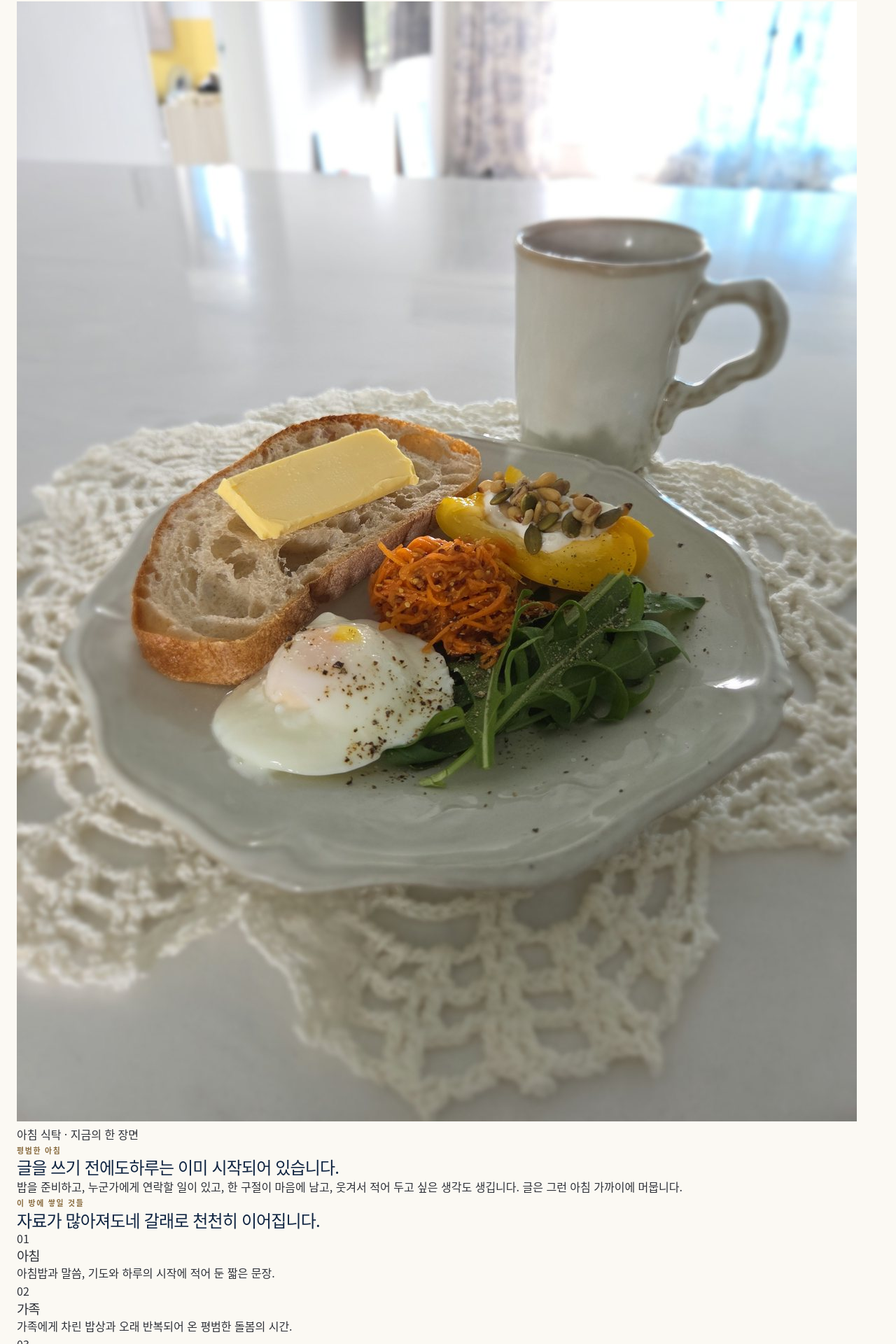
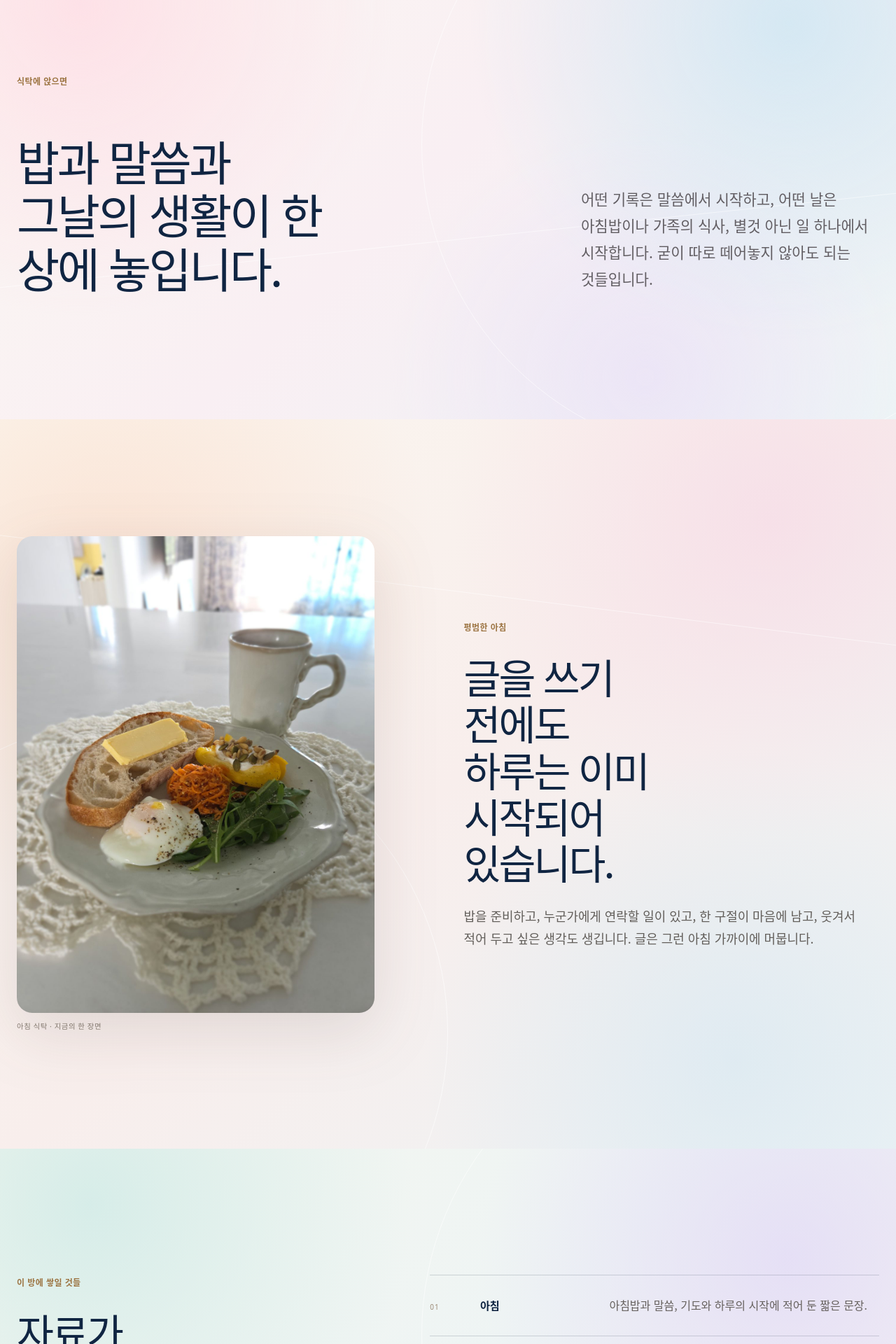
Before and after one commit to k-mama/esthercho, a Next.js app: page /ko/notes in a window 1280 px wide. Shown: the part 874-2794 px from the top of the page at 70% size. Built offline with nearby package versions, Linux system fonts and the light colour scheme.

Commit message:
style: give Morning Table a luminous expandable interior

```diff
--- a/src/app/notes/notes.css
+++ b/src/app/notes/notes.css
@@ -1,16 +1,18 @@
 .morning-page {
-  --morning-ivory: #fbf9f3;
-  --morning-cream: #f3ede2;
-  --morning-mist: #e6eceb;
-  --morning-dawn: #d8e4e7;
-  --morning-night: #10263f;
+  --morning-ivory: #fbf8f2;
+  --morning-cream: #f6eee3;
+  --morning-mist: #eaf2f3;
+  --morning-petal: #f7e9ef;
+  --morning-lilac: #eee9f6;
+  --morning-night: #102842;
+  overflow: clip;
   background: var(--morning-ivory);
   color: var(--ink);
 }
 
 .morning-kicker {
   margin: 0;
-  color: var(--brand-gold-deep);
+  color: #9c7442;
   font-family: var(--font-interface);
   font-size: 0.68rem;
   font-weight: 700;
@@ -18,237 +20,587 @@
   text-transform: uppercase;
 }
 
+.morning-page h2,
+.morning-page h3,
+.morning-page p {
+  margin-top: 0;
+}
+
 .morning-page h2 {
-  margin: 0;
   color: var(--brand-navy);
   font-weight: 400;
-  letter-spacing: -0.035em;
+  letter-spacing: -0.04em;
 }
 
-.morning-intro {
-  padding-block: clamp(7rem, 13vw, 13rem);
-  background:
-    radial-gradient(circle at 80% 18%, rgba(216, 228, 231, 0.72), transparent 34%),
-    linear-gradient(135deg, #fbf9f3 0%, #f6f1e8 58%, #edf1ef 100%);
+.morning-foyer,
+.morning-present,
+.morning-threads,
+.morning-manuscript,
+.morning-close {
+  position: relative;
+  isolation: isolate;
+  overflow: hidden;
 }
 
-.morning-intro-grid {
+.morning-foyer::before,
+.morning-present::before,
+.morning-threads::before,
+.morning-manuscript::before,
+.morning-close::before {
+  position: absolute;
+  z-index: -1;
+  width: min(58rem, 70vw);
+  aspect-ratio: 1;
+  content: "";
+  border: 1px solid rgba(255, 255, 255, 0.56);
+  border-radius: 50%;
+  pointer-events: none;
+}
+
+.morning-foyer::after,
+.morning-present::after,
+.morning-threads::after,
+.morning-manuscript::after,
+.morning-close::after {
+  position: absolute;
+  z-index: -1;
+  width: 120%;
+  height: 1px;
+  content: "";
+  background: rgba(255, 255, 255, 0.48);
+  transform-origin: center;
+  pointer-events: none;
+}
+
+/* -------------------------------------------------------------------------- */
+/* Foyer                                                                       */
+/* -------------------------------------------------------------------------- */
+
+.morning-foyer {
+  padding-block: clamp(8rem, 14vw, 14rem);
+  background:
+    radial-gradient(circle at 9% 12%, rgba(255, 215, 226, 0.68), transparent 34%),
+    radial-gradient(circle at 88% 16%, rgba(204, 230, 243, 0.78), transparent 36%),
+    radial-gradient(circle at 72% 91%, rgba(232, 221, 247, 0.6), transparent 33%),
+    linear-gradient(135deg, #fbf8f2 0%, #f9eff3 48%, #edf4f6 100%);
+}
+
+.morning-foyer::before {
+  top: -25%;
+  right: -17%;
+}
+
+.morning-foyer::after {
+  top: 62%;
+  left: -10%;
+  transform: rotate(-6deg);
+}
+
+.morning-foyer-grid {
   display: grid;
-  grid-template-columns: minmax(0, 1.05fr) minmax(300px, 0.65fr);
+  grid-template-columns: minmax(0, 1.05fr) minmax(300px, 0.66fr);
   gap: clamp(3rem, 10vw, 10rem);
   align-items: end;
   margin-top: clamp(2rem, 5vw, 4.5rem);
 }
 
-.morning-intro h2 {
-  max-width: 10ch;
+.morning-foyer h2 {
+  max-width: 12ch;
   font-family: var(--font-interface);
-  font-size: clamp(3rem, 6.1vw, 6.7rem);
+  font-size: clamp(3.15rem, 6vw, 6.6rem);
   font-weight: 300;
-  line-height: 0.95;
+  line-height: 0.97;
 }
 
-.morning-intro-copy {
+.morning-foyer-grid > p {
   max-width: 560px;
-  color: #665f58;
+  margin-bottom: 0.2rem;
+  color: #625e63;
   font-family: var(--font-editorial);
-  font-size: clamp(1.16rem, 1.7vw, 1.46rem);
-  line-height: 1.75;
+  font-size: clamp(1.12rem, 1.65vw, 1.42rem);
+  line-height: 1.78;
 }
 
-.morning-intro-copy p {
-  margin: 0;
+/* -------------------------------------------------------------------------- */
+/* Present-day table                                                           */
+/* -------------------------------------------------------------------------- */
+
+.morning-present {
+  padding-block: clamp(8rem, 13vw, 13rem);
+  background:
+    radial-gradient(circle at 12% 22%, rgba(251, 216, 196, 0.62), transparent 34%),
+    radial-gradient(circle at 86% 14%, rgba(245, 213, 229, 0.56), transparent 32%),
+    radial-gradient(circle at 82% 88%, rgba(211, 230, 241, 0.58), transparent 32%),
+    linear-gradient(140deg, #fbf7ef 0%, #f8eeec 50%, #edf3f5 100%);
 }
 
-.morning-table-scene {
-  padding-block: clamp(6rem, 11vw, 11rem);
-  background: var(--morning-ivory);
+.morning-present::before {
+  bottom: -27%;
+  left: -20%;
 }
 
-.morning-table-inner {
+.morning-present::after {
+  top: 24%;
+  right: -14%;
+  transform: rotate(7deg);
+}
+
+.morning-present-grid {
   display: grid;
-  grid-template-columns: minmax(280px, 0.72fr) minmax(0, 0.88fr);
-  gap: clamp(3.5rem, 9vw, 9rem);
+  grid-template-columns: minmax(300px, 0.74fr) minmax(0, 0.86fr);
+  gap: clamp(4rem, 10vw, 10rem);
   align-items: center;
 }
 
-.morning-table-figure {
-  width: min(100%, 520px);
+.morning-present-figure {
+  width: min(100%, 560px);
   margin: 0;
+  filter: drop-shadow(0 26px 44px rgba(69, 55, 49, 0.13));
 }
 
-.morning-table-figure img {
+.morning-present-figure img {
   display: block;
   width: 100%;
   height: auto;
   aspect-ratio: 3 / 4;
   object-fit: cover;
+  object-position: center 56%;
+  border-radius: 22px;
 }
 
-.morning-table-figure figcaption {
+.morning-present-figure figcaption {
   margin-top: 0.8rem;
-  color: #857d73;
+  color: #81776d;
   font-family: var(--font-interface);
-  font-size: 0.67rem;
+  font-size: 0.65rem;
   letter-spacing: 0.055em;
   line-height: 1.5;
 }
 
-.morning-table-copy {
+.morning-present-copy {
+  max-width: 650px;
+}
+
+.morning-present-copy h2 {
+  max-width: 10ch;
+  margin-top: 1.7rem;
+  font-family: var(--font-editorial);
+  font-size: clamp(2.8rem, 4.9vw, 5.2rem);
+  line-height: 1;
+}
+
+.morning-present-copy > p:not(.morning-kicker) {
+  max-width: 580px;
+  margin-top: 1.7rem;
+  color: #625e5a;
+  font-family: var(--font-editorial);
+  font-size: clamp(1.05rem, 1.4vw, 1.2rem);
+  line-height: 1.82;
+}
+
+/* -------------------------------------------------------------------------- */
+/* Expandable content threads                                                  */
+/* -------------------------------------------------------------------------- */
+
+.morning-threads {
+  padding-block: clamp(8rem, 14vw, 14rem);
+  background:
+    radial-gradient(circle at 10% 10%, rgba(201, 232, 229, 0.68), transparent 34%),
+    radial-gradient(circle at 88% 20%, rgba(225, 216, 246, 0.72), transparent 34%),
+    radial-gradient(circle at 64% 92%, rgba(251, 222, 210, 0.48), transparent 31%),
+    linear-gradient(135deg, #f5f7ef 0%, #eef4f4 49%, #f8eef3 100%);
+}
+
+.morning-threads::before {
+  top: -23%;
+  right: -17%;
+}
+
+.morning-threads::after {
+  bottom: 24%;
+  left: -12%;
+  transform: rotate(-5deg);
+}
+
+.morning-threads-inner {
+  display: grid;
+  grid-template-columns: minmax(0, 0.72fr) minmax(430px, 1fr);
+  gap: clamp(4rem, 10vw, 10rem);
+  align-items: start;
+}
+
+.morning-threads-heading {
   max-width: 620px;
 }
 
-.morning-table-copy h2 {
-  max-width: 9ch;
+.morning-threads-heading h2 {
+  max-width: 10ch;
   margin-top: 1.7rem;
   font-family: var(--font-editorial);
-  font-size: clamp(2.6rem, 4.7vw, 4.9rem);
+  font-size: clamp(2.8rem, 4.8vw, 5.1rem);
   line-height: 1;
 }
 
-.morning-table-copy > p:not(.morning-kicker) {
-  margin: 1.55rem 0 0;
-  color: #665f58;
-  font-family: var(--font-editorial);
-  font-size: 1.08rem;
-  line-height: 1.8;
+.morning-thread-list {
+  border-top: 1px solid rgba(35, 54, 73, 0.18);
 }
 
-.morning-writing {
-  padding-block: clamp(8rem, 14vw, 14rem);
-  background: var(--morning-mist);
+.morning-thread {
+  display: grid;
+  grid-template-columns: 3.1rem minmax(110px, 0.42fr) minmax(0, 1fr);
+  gap: 1.4rem;
+  align-items: baseline;
+  padding-block: 1.8rem;
+  border-bottom: 1px solid rgba(35, 54, 73, 0.18);
 }
 
-.morning-writing-inner {
+.morning-thread > span {
+  color: #9b8975;
+  font-family: var(--font-interface);
+  font-size: 0.62rem;
+  letter-spacing: 0.12em;
+}
+
+.morning-thread h3 {
+  color: var(--brand-navy);
+  font-family: var(--font-interface);
+  font-size: 0.9rem;
+  font-weight: 650;
+  letter-spacing: 0.015em;
+}
+
+.morning-thread p {
+  color: #66615e;
+  font-family: var(--font-editorial);
+  font-size: 1rem;
+  line-height: 1.7;
+}
+
+/* -------------------------------------------------------------------------- */
+/* Manuscript                                                                  */
+/* -------------------------------------------------------------------------- */
+
+.morning-manuscript {
+  padding-block: clamp(8rem, 14vw, 14rem);
+  color: #f7f4ee;
+  background:
+    radial-gradient(circle at 12% 18%, rgba(89, 146, 190, 0.32), transparent 33%),
+    radial-gradient(circle at 88% 12%, rgba(160, 126, 185, 0.25), transparent 31%),
+    radial-gradient(circle at 74% 88%, rgba(105, 178, 181, 0.2), transparent 33%),
+    linear-gradient(145deg, #102842 0%, #18344f 48%, #1a3b48 100%);
+}
+
+.morning-manuscript::before {
+  top: -24%;
+  right: -14%;
+  border-color: rgba(235, 243, 246, 0.2);
+}
+
+.morning-manuscript::after {
+  bottom: 28%;
+  left: -11%;
+  background: rgba(235, 243, 246, 0.18);
+  transform: rotate(-6deg);
+}
+
+.morning-manuscript .morning-kicker {
+  color: #dfc89f;
+}
+
+.morning-manuscript-grid {
   display: grid;
-  grid-template-columns: minmax(0, 0.72fr) minmax(300px, 0.9fr);
-  gap: clamp(3rem, 10vw, 10rem);
+  grid-template-columns: minmax(0, 0.78fr) minmax(320px, 0.86fr);
+  gap: clamp(4rem, 10vw, 10rem);
   align-items: start;
 }
 
-.morning-writing h2 {
+.morning-manuscript h2 {
   max-width: 10ch;
   margin-top: 1.7rem;
+  color: #f7f4ee;
   font-family: var(--font-editorial);
-  font-size: clamp(2.6rem, 4.8vw, 5rem);
+  font-size: clamp(2.8rem, 4.9vw, 5.2rem);
   line-height: 1;
 }
 
-.morning-writing-copy {
+.morning-manuscript-copy {
   max-width: 620px;
-  color: #5f5b56;
+  color: rgba(247, 244, 238, 0.76);
   font-family: var(--font-editorial);
-  font-size: clamp(1.1rem, 1.55vw, 1.28rem);
+  font-size: clamp(1.07rem, 1.48vw, 1.24rem);
   line-height: 1.82;
 }
 
-.morning-writing-copy p {
-  margin: 0;
-}
-
-.morning-writing-copy p + p {
-  margin-top: 1.4rem;
+.morning-manuscript-copy p + p {
+  margin-top: 1.35rem;
 }
 
 .morning-link {
   display: inline-block;
   margin-top: 2.2rem;
   padding-bottom: 0.2rem;
-  border-bottom: 1px solid rgba(15, 43, 75, 0.48);
-  color: var(--brand-navy);
+  color: #f7f4ee;
   font-family: var(--font-interface);
   font-size: 0.72rem;
   font-weight: 700;
   letter-spacing: 0.09em;
   text-decoration: none;
   text-transform: uppercase;
+  border-bottom: 1px solid rgba(247, 244, 238, 0.46);
 }
 
 .morning-link:hover {
-  color: var(--brand-gold-deep);
+  color: #dfc89f;
   border-color: currentColor;
 }
 
-.morning-ending {
+/* -------------------------------------------------------------------------- */
+/* Closing                                                                     */
+/* -------------------------------------------------------------------------- */
+
+.morning-close {
+  display: grid;
+  min-height: min(70svh, 800px);
+  align-items: center;
   padding-block: clamp(8rem, 14vw, 14rem);
-  background: var(--morning-night);
-  color: #f7f3eb;
+  background:
+    radial-gradient(circle at 12% 18%, rgba(255, 213, 225, 0.68), transparent 34%),
+    radial-gradient(circle at 88% 16%, rgba(199, 229, 242, 0.78), transparent 36%),
+    radial-gradient(circle at 76% 91%, rgba(230, 218, 248, 0.7), transparent 34%),
+    radial-gradient(circle at 18% 92%, rgba(250, 224, 196, 0.5), transparent 32%),
+    linear-gradient(135deg, #fbf8f2 0%, #f8eef3 49%, #edf4f7 100%);
 }
 
-.morning-ending .morning-kicker {
-  color: #d7c192;
+.morning-close::before {
+  top: -21%;
+  right: -18%;
 }
 
-.morning-ending-grid {
-  display: grid;
-  grid-template-columns: minmax(0, 1fr) minmax(300px, 0.6fr);
-  gap: clamp(3rem, 10vw, 10rem);
-  align-items: end;
-  margin-top: clamp(2rem, 5vw, 4.5rem);
+.morning-close::after {
+  bottom: 31%;
+  left: -12%;
+  transform: rotate(5deg);
 }
 
-.morning-ending h2 {
-  max-width: 9ch;
-  color: inherit;
-  font-family: var(--font-interface);
-  font-size: clamp(3rem, 5.8vw, 6.2rem);
-  font-weight: 300;
-  line-height: 0.96;
+.morning-close-inner {
+  max-width: 1020px;
 }
 
-.morning-ending p:last-child {
-  max-width: 530px;
-  margin: 0 0 0.45rem;
-  color: rgba(247, 243, 235, 0.74);
-  font-family: var(--font-editorial);
-  font-size: 1.08rem;
-  line-height: 1.8;
+.morning-close h2 {
+  max-width: 13ch;
+  margin-top: 1.7rem;
+  font-family: var(--font-interface);
+  font-size: clamp(3.2rem, 6vw, 6.6rem);
+  font-weight: 300;
+  line-height: 0.97;
 }
 
+/* -------------------------------------------------------------------------- */
+/* Korean art direction                                                        */
+/* -------------------------------------------------------------------------- */
+
+.morning-page-ko .morning-kicker {
+  font-family: var(--font-korean);
+  font-size: 0.75rem;
+  letter-spacing: 0.035em;
+  text-transform: none;
+}
+
+.morning-page-ko h2,
+.morning-page-ko h3,
+.morning-page-ko .morning-link,
+.morning-page-ko .morning-thread p,
+.morning-page-ko .morning-foyer-grid > p,
+.morning-page-ko .morning-present-copy > p:not(.morning-kicker),
+.morning-page-ko .morning-manuscript-copy {
+  font-family: var(--font-korean);
+}
+
+.morning-page-ko h2 {
+  font-weight: 500;
+  line-height: 1.15;
+  letter-spacing: -0.052em;
+  word-break: keep-all;
+  overflow-wrap: normal;
+}
+
+.morning-page-ko h2 span {
+  display: block;
+}
+
+.morning-page-ko .morning-foyer h2,
+.morning-page-ko .morning-close h2 {
+  font-size: clamp(2.9rem, 5.2vw, 5.4rem);
+}
+
+.morning-page-ko .morning-present-copy h2,
+.morning-page-ko .morning-threads-heading h2,
+.morning-page-ko .morning-manuscript h2 {
+  font-size: clamp(2.7rem, 4.5vw, 4.65rem);
+}
+
+.morning-page-ko .morning-foyer-grid > p,
+.morning-page-ko .morning-present-copy > p:not(.morning-kicker),
+.morning-page-ko .morning-thread p,
+.morning-page-ko .morning-manuscript-copy {
+  line-height: 1.8;
+  word-break: keep-all;
+}
+
+.morning-page-ko .morning-thread h3 {
+  font-size: 0.95rem;
+  letter-spacing: -0.02em;
+}
+
+.morning-page-ko .morning-link {
+  font-size: 0.78rem;
+  letter-spacing: -0.015em;
+  text-transform: none;
+}
+
+/* -------------------------------------------------------------------------- */
+/* Responsive art direction                                                    */
+/* -------------------------------------------------------------------------- */
+
 @media (max-width: 899px) {
-  .morning-intro,
-  .morning-table-scene,
-  .morning-writing,
-  .morning-ending {
-    padding-block: 5.7rem;
+  .morning-foyer,
+  .morning-present,
+  .morning-threads,
+  .morning-manuscript,
+  .morning-close {
+    padding-block: 7rem;
   }
 
-  .morning-intro-grid,
-  .morning-table-inner,
-  .morning-writing-inner,
-  .morning-ending-grid {
-    grid-template-columns: 1fr;
-    gap: 2.7rem;
+  .morning-foyer::before,
+  .morning-present::before,
+  .morning-threads::before,
+  .morning-manuscript::before,
+  .morning-close::before {
+    width: 105vw;
   }
 
-  .morning-intro h2,
-  .morning-table-copy h2,
-  .morning-writing h2,
-  .morning-ending h2 {
-    max-width: 12ch;
+  .morning-foyer-grid,
+  .morning-present-grid,
+  .morning-threads-inner,
+  .morning-manuscript-grid {
+    grid-template-columns: 1fr;
+    gap: 3.6rem;
   }
 
-  .morning-table-figure {
-    width: min(82%, 470px);
+  .morning-foyer h2,
+  .morning-close h2 {
+    max-width: 13ch;
+    font-size: clamp(2.8rem, 10vw, 4.9rem);
+  }
+
+  .morning-present-copy h2,
+  .morning-threads-heading h2,
+  .morning-manuscript h2 {
+    max-width: 12ch;
+    font-size: clamp(2.55rem, 8.8vw, 4rem);
+  }
+
+  .morning-present-figure {
+    width: min(84vw, 520px);
+  }
+
+  .morning-thread {
+    grid-template-columns: 2.8rem minmax(105px, 0.42fr) minmax(0, 1fr);
+  }
+
+  .morning-close {
+    min-height: 68svh;
+  }
+
+  .morning-page-ko .morning-foyer h2,
+  .morning-page-ko .morning-close h2 {
+    font-size: clamp(2.4rem, 8.7vw, 3.8rem);
+  }
+
+  .morning-page-ko .morning-present-copy h2,
+  .morning-page-ko .morning-threads-heading h2,
+  .morning-page-ko .morning-manuscript h2 {
+    font-size: clamp(2.25rem, 8.1vw, 3.45rem);
   }
 }
 
 @media (max-width: 640px) {
-  .morning-intro h2 {
-    font-size: clamp(2.9rem, 14vw, 4.9rem);
+  .morning-foyer,
+  .morning-present,
+  .morning-threads,
+  .morning-manuscript,
+  .morning-close {
+    padding-block: 6.3rem;
   }
 
-  .morning-table-figure {
+  .morning-foyer-grid,
+  .morning-present-grid,
+  .morning-threads-inner,
+  .morning-manuscript-grid {
+    gap: 3rem;
+  }
+
+  .morning-foyer h2,
+  .morning-close h2 {
+    font-size: clamp(2.4rem, 11.2vw, 3.65rem);
+    line-height: 1.03;
+  }
+
+  .morning-present-copy h2,
+  .morning-threads-heading h2,
+  .morning-manuscript h2 {
+    font-size: clamp(2.3rem, 10vw, 3.35rem);
+    line-height: 1.04;
+  }
+
+  .morning-foyer-grid > p,
+  .morning-present-copy > p:not(.morning-kicker),
+  .morning-manuscript-copy {
+    font-size: 1rem;
+    line-height: 1.76;
+  }
+
+  .morning-present-figure {
     width: calc(100% + 3rem);
     margin-left: -1.5rem;
+    filter: none;
   }
 
-  .morning-table-figure img {
+  .morning-present-figure img {
     aspect-ratio: 0.94 / 1;
     object-position: center 44%;
+    border-radius: 0;
   }
 
-  .morning-table-figure figcaption {
+  .morning-present-figure figcaption {
     padding-inline: 1.5rem;
   }
+
+  .morning-thread {
+    grid-template-columns: 2.4rem 1fr;
+    gap: 0.65rem 1rem;
+    padding-block: 1.45rem;
+  }
+
+  .morning-thread h3 {
+    align-self: center;
+  }
+
+  .morning-thread p {
+    grid-column: 2;
+    font-size: 0.96rem;
+  }
+
+  .morning-page-ko .morning-foyer h2,
+  .morning-page-ko .morning-close h2 {
+    font-size: clamp(2.15rem, 9.2vw, 3.1rem);
+    line-height: 1.18;
+  }
+
+  .morning-page-ko .morning-present-copy h2,
+  .morning-page-ko .morning-threads-heading h2,
+  .morning-page-ko .morning-manuscript h2 {
+    font-size: clamp(2.05rem, 8.8vw, 2.95rem);
+    line-height: 1.19;
+  }
 }
```
